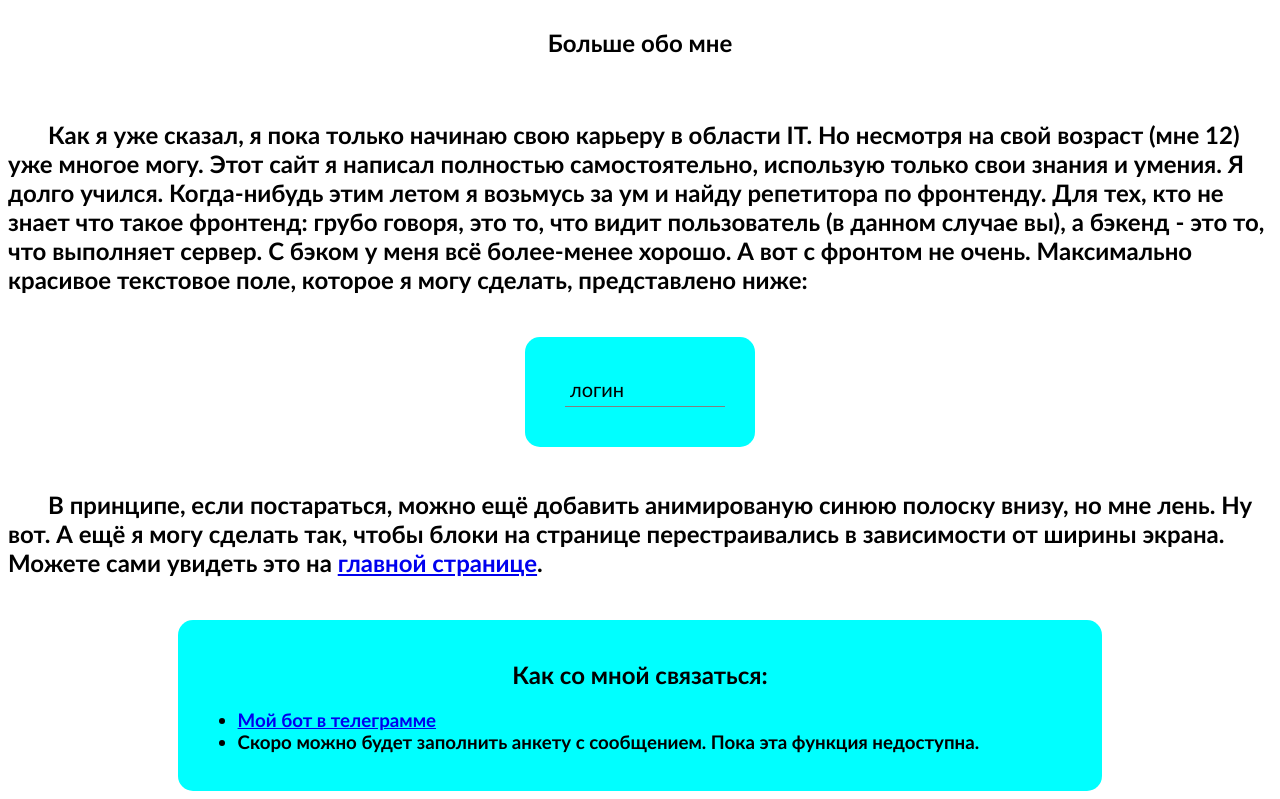
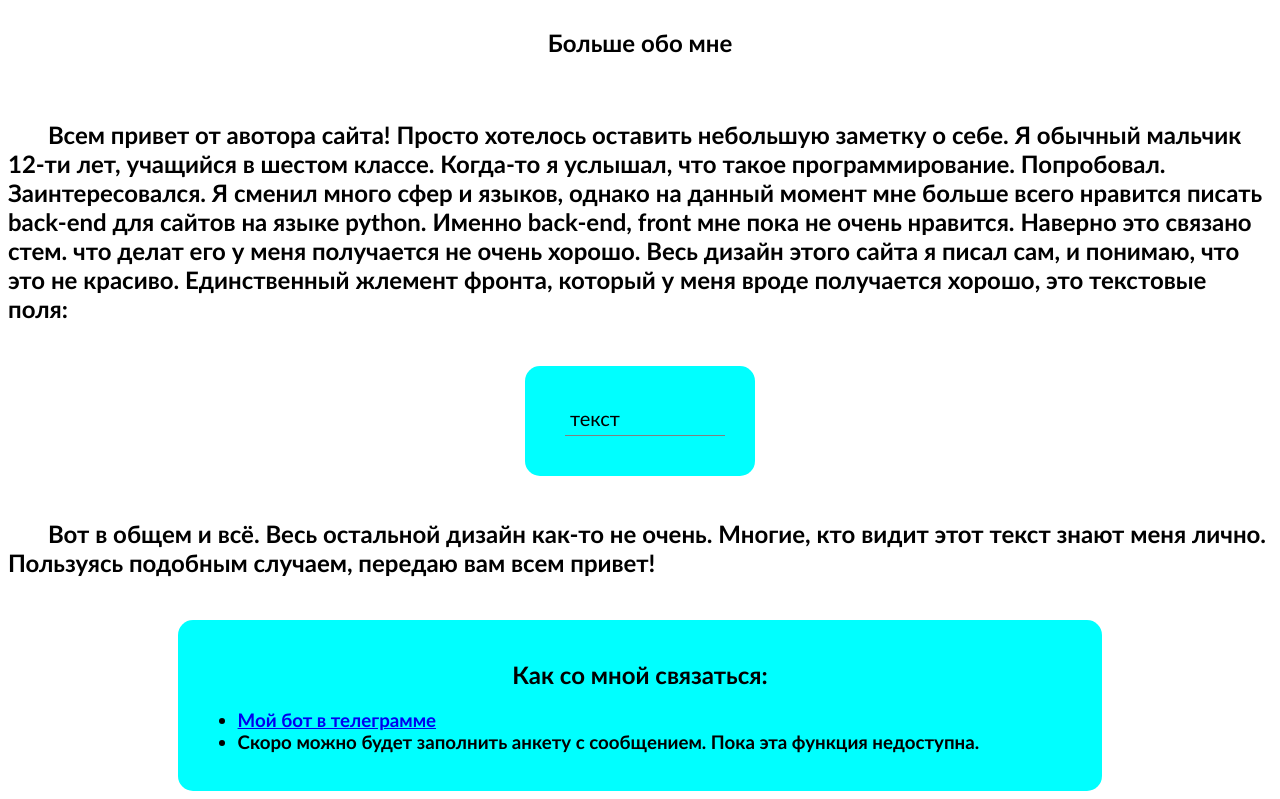
Before and after one commit to coder8080/disk, a Django app: page /author/ in a window 1280 px wide. Shown: the part 80-879 px from the top of the page. Run offline with Django 3.2, Linux system fonts and the light colour scheme.

Commit message:
Исправлены ошибки

```diff
--- a/main/urls.py
+++ b/main/urls.py
@@ -11,7 +11,7 @@
     path("delete/<str:folder>/<str:filename>", views.RemoveView.as_view(), name="delete"),
     path("delete-folder/<str:folder>/<str:foldername>", views.RemoveFolderView.as_view(), name="delete-folder"),
     path("create-folder", views.CreateFolderView.as_view(), name="create-folder"),
-    path("text/<str:folder>/<str:filename>", views.TextView.as_view(), name='text'),
-    path("retext/", views.ReTextView.as_view(), name="retext"),
+    path("text/<str:folder>/<str:filename>", views.PreView.as_view(), name='text'),
+    path("retext/", views.ReWriteView.as_view(), name="retext"),
     path("", views.MainView.as_view(), name="main-page")
 ]
--- a/main/views.py
+++ b/main/views.py
@@ -14,15 +14,17 @@
 from .models import Disk
 # Импортируем штуку чтобы выводить цвета в консоли
 from colorama import init, Fore, Style
+
 init()
 
+
 def get_size(path):
-  size = 0
-  for dirpath, dirnames, filenames in os.walk(path):
-    for f in filenames:
-        fp = os.path.join(dirpath, f)
-        size += os.path.getsize(fp)
-  return size
+    size = 0
+    for dirpath, dirnames, filenames in os.walk(path):
+        for f in filenames:
+            fp = os.path.join(dirpath, f)
+            size += os.path.getsize(fp)
+    return size
 
 
 class MainView(View):
@@ -92,7 +94,11 @@
                 print(Fore.RED)
                 print(f"У пользователя {request.user.username} закончилось место на диске")
                 print(Style.RESET_ALL)
-                return render(request, 'main/overflow.html')
+                return render(request, 'main/message.html', {
+                    "label": "Недостаточно места", "text": "У вас недостаточно места на диске, чтобы загрузить этот файл. Попробуйте удалить с диска "
+                            "файлы, которыми вы уже не пользуетесь. Если вам нужно больше места, то свяжитесь с "
+                            "администратором сайта. Скоро будут добавлены промокоды на увеличение места.",
+                    "page_name": "главную", "page_url": "/"})
         else:
             # Если не авторизован, то перебрасываем на страницу входа
             return redirect("/accounts/login")
@@ -293,7 +299,7 @@
             return redirect("/accounts/login")
 
 
-class TextView(View):
+class PreView(View):
     """Это чтобы пользователь мог удалять файлы"""
 
     def get(self, request, folder, filename):
@@ -309,16 +315,22 @@
                 folder = "./media/files/" + request.user.username + "/" + "/".join(_folder) + "/"
             # Получаем абсолютный путь к удаляемому файлу
             filepath = folder + filename
-            file = open(filepath)
-            text = file.read()
-            file.close()
-            # Перенаправляем пользователля обратно на страницу со списком файлов
-            return render(request, 'main/text.html', {"text": text, "folder": folder, "filename": filename})
+            file_ext = os.path.splitext(filepath)[1]
+            if file_ext == ".txt":
+                file = open(filepath)
+                text = file.read()
+                file.close()
+                # Перенаправляем пользователля обратно на страницу со списком файлов
+                return render(request, 'main/text_preview.html', {"text": text, "folder": folder, "filename": filename})
+            else:
+                return render(request, "main/message.html", {"label": "Предвартельный просмотр не возможен", "text": "Данный файл не поддерживает предварительный "
+                                                                     "просмотр.", "page_name": "страницу моего диска",
+                                                             "page_url": "/mydisk"})
         else:
             return redirect("/accounts/login")
 
 
-class ReTextView(View):
+class ReWriteView(View):
     def post(self, request):
         folder = request.POST.get("folder")
         filename = request.POST.get("filename")
--- a/static/js/menu-script.js
+++ b/static/js/menu-script.js
@@ -1,35 +1,34 @@
 let showed = false;
 
 onload = () => {
+    let menu = document.querySelector("#menu");
     menu.addEventListener('click', () => {
-        var menu = document.querySelector("#menu");
-        var hidden = document.querySelector("#hidden");
+        let hidden = document.querySelector("#hidden");
         if (showed == false) {
             hidden.style.left = "0px";
             showed = true;
             document.body.style.overflow = "hidden";
-        }
-        else {
+        } else {
             hidden.style.left = "-230px";
             showed = false;
-            document.body.style.overflow = "scroll";
+            document.body.style.overflow = "auto";
         }
     })
 }
 
-function goToMain(){
+function goToMain() {
     document.location.replace("/");
 }
 
-function goToLogin(){
+function goToLogin() {
     document.location.replace("/accounts/login");
 }
 
-function goToReg(){
+function goToReg() {
     document.location.replace("/accounts/signup");
 }
 
-function goToLich(){
+function goToLich() {
     document.location.replace("/main");
 }
 
@@ -37,7 +36,7 @@
     document.location.replace("/mydisk");
 }
 
-function goToOut(){
+function goToOut() {
     document.location.replace("/accounts/logout");
 }
 
--- a/templates/include/header.html
+++ b/templates/include/header.html
@@ -14,7 +14,7 @@
             </h2>
         </td>
         <td id="right">
-            <a href="/author">
+            <a href="/author" title="перейти на страницу 'об авторе'">
                 <img src="{% static 'images/coder8080.png' %}" id="author">
             </a>
         </td>
--- a/templates/main/author.html
+++ b/templates/main/author.html
@@ -12,12 +12,12 @@
     <br>
     <h2>
         <p>
-            Как я уже сказал, я пока только начинаю свою карьеру в области IT. Но несмотря на свой возраст (мне 12) уже
-            многое могу. Этот сайт я написал полностью самостоятельно, использую только свои знания и умения. Я долго
-            учился. Когда-нибудь этим летом я возьмусь за ум и найду репетитора по фронтенду. Для тех, кто не знает что
-            такое фронтенд: грубо говоря, это то, что видит пользователь (в данном случае вы), а бэкенд - это то, что
-            выполняет сервер. С бэком у меня всё более-менее хорошо. А вот с фронтом не очень. Максимально красивое
-            текстовое поле, которое я могу сделать, представлено ниже:
+            Всем привет от авотора сайта! Просто хотелось оставить небольшую заметку о себе. Я обычный мальчик 12-ти
+            лет, учащийся в шестом классе. Когда-то я услышал, что такое программирование. Попробовал. Заинтересовался.
+            Я сменил много сфер и языков, однако на данный момент мне больше всего нравится писать back-end для сайтов
+            на языке python. Именно back-end, front мне пока не очень нравится. Наверно это связано стем. что делат его
+            у меня получается не очень хорошо. Весь дизайн этого сайта я писал сам, и понимаю, что это не красиво.
+            Единственный жлемент фронта, который у меня вроде получается хорошо, это текстовые поля:
         </p>
     </h2>
     <br>
@@ -26,7 +26,7 @@
             <form>
                 <div class="g">
                     <input type="text" class="text" id="input1" required>
-                    <label class="placeholder" for="input1">логин</label>
+                    <label class="placeholder" for="input1">текст</label>
                     <span class="bar"></span>
                 </div>
             </form>
@@ -35,10 +35,8 @@
     <br>
     <h2>
         <p>
-            В принципе, если постараться, можно ещё добавить анимированую синюю полоску внизу, но мне лень. Ну вот. А
-            ещё
-            я могу сделать так, чтобы блоки на странице перестраивались в зависимости от ширины экрана. Можете сами
-            увидеть это на <a href="/">главной странице</a>.
+            Вот в общем и всё. Весь остальной дизайн как-то не очень. Многие, кто видит этот текст знают меня лично.
+            Пользуясь подобным случаем, передаю вам всем привет!
         </p>
     </h2>
     <br>
```
Also changed, not shown: templates/main/message.html (added, +22 -0 lines), templates/main/overflow.html (deleted, +0 -24 lines), templates/main/text_preview.html (renamed from templates/main/text.html).
